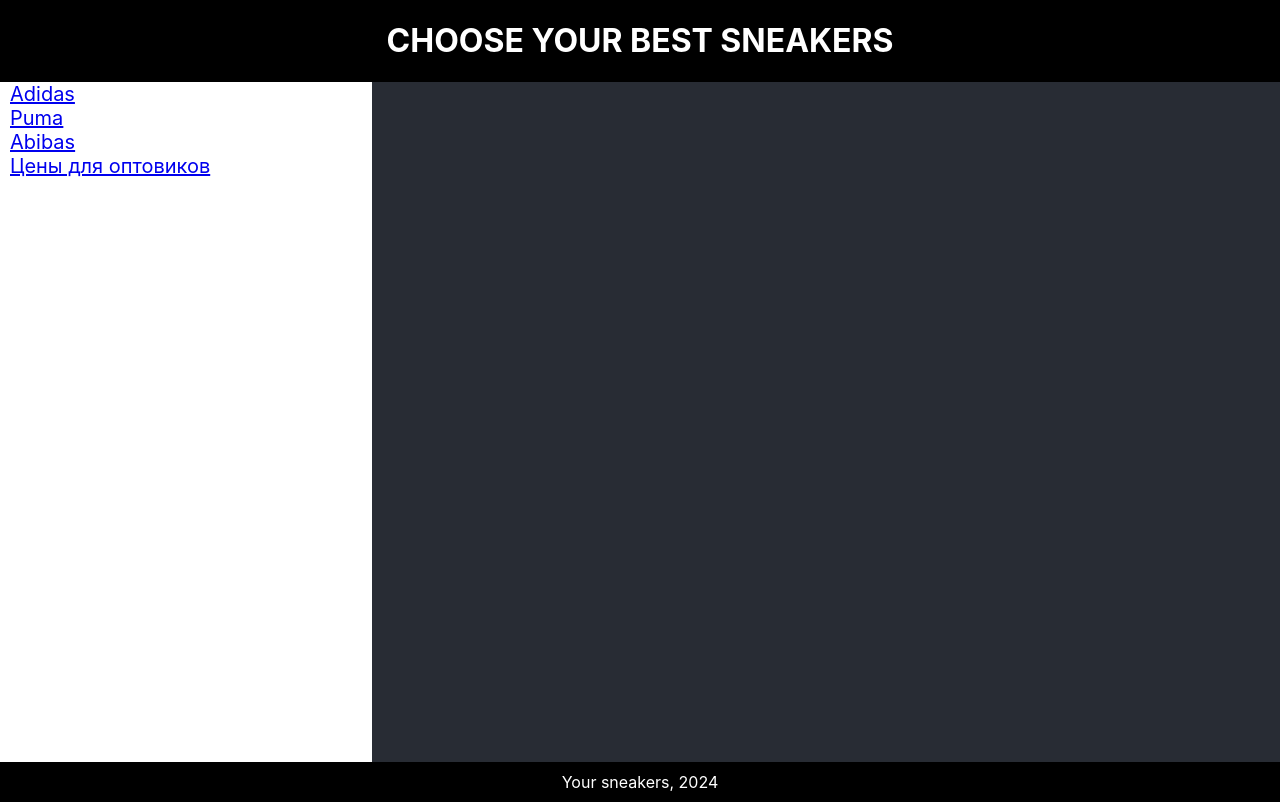
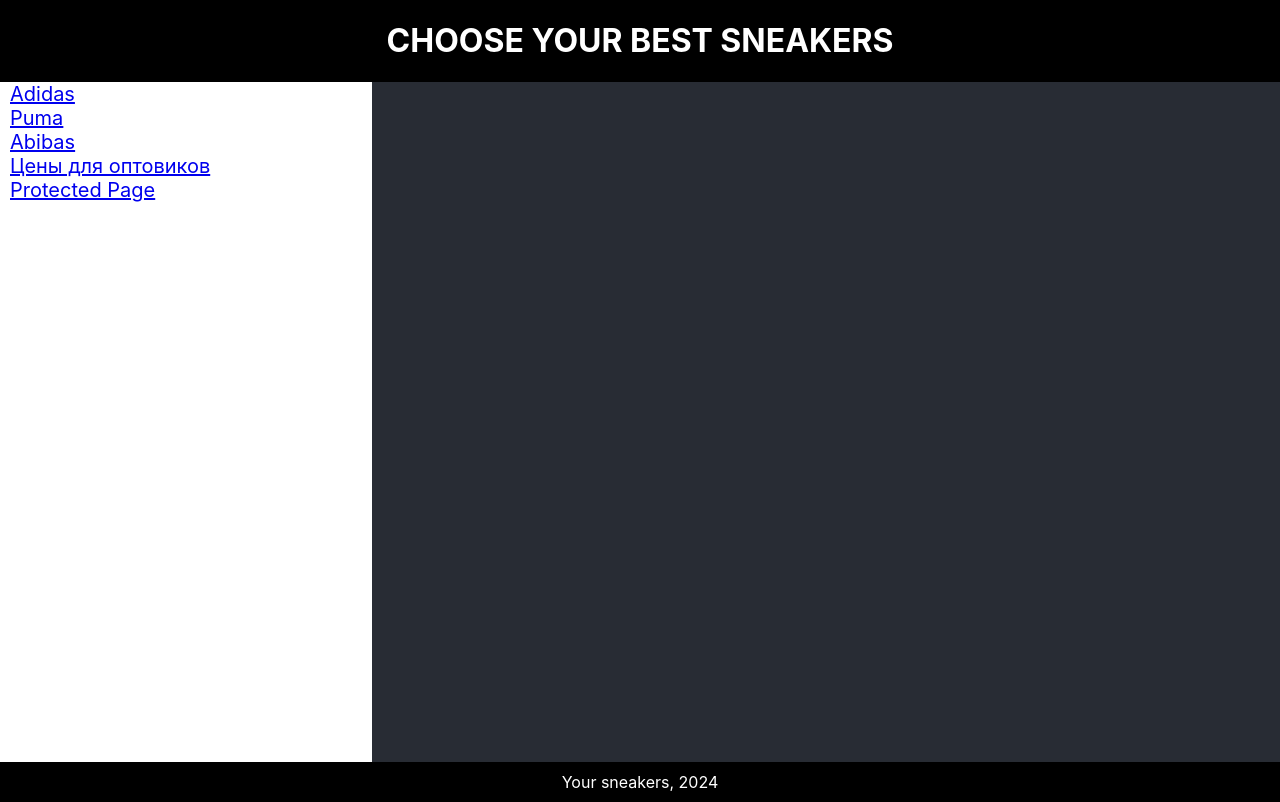
Before and after one commit to eliseevais/10-1-microtasks, a React (Create React App) app: page / in a window 1280 px wide. Built offline with nearby package versions, Linux system fonts and the light colour scheme.

Commit message:
sprint04 week03 lesson12: Protected route part 1

```diff
--- a/src/App.tsx
+++ b/src/App.tsx
@@ -1,14 +1,14 @@
 import React from 'react';
 import styles from './components/Site.module.css';
-import {NavLink} from 'react-router-dom';
+import {NavLink, Outlet} from 'react-router-dom';
 import {Styles} from './components/pages/styles';
-import {Outlet} from "react-router-dom";
 
 const PATH = {
   Adidas: '/adidas',
   Puma: '/puma',
   Abibas: '/abibas',
-  Prices: '/prices'
+  Prices: '/prices',
+  ProtectedPage: '/protectedPage'
 } as const
 
 function App() {
@@ -18,30 +18,21 @@
       <div className={styles.body}>
         <div className={styles.nav}>
 
-          <Styles.NavWrapper><NavLink to={PATH.Adidas}>Adidas</NavLink></Styles.NavWrapper>
-          <Styles.NavWrapper><NavLink to={PATH.Puma}>Puma</NavLink></Styles.NavWrapper>
-          <Styles.NavWrapper><NavLink to={PATH.Abibas}>Abibas</NavLink></Styles.NavWrapper>
-          <Styles.NavWrapper><NavLink to={PATH.Prices}>Цены для оптовиков</NavLink></Styles.NavWrapper>
+          <Styles.NavWrapper><NavLink
+            to={PATH.Adidas}>Adidas</NavLink></Styles.NavWrapper>
+          <Styles.NavWrapper><NavLink
+            to={PATH.Puma}>Puma</NavLink></Styles.NavWrapper>
+          <Styles.NavWrapper><NavLink
+            to={PATH.Abibas}>Abibas</NavLink></Styles.NavWrapper>
+          <Styles.NavWrapper><NavLink to={PATH.Prices}>Цены для
+            оптовиков</NavLink></Styles.NavWrapper>
+          <Styles.NavWrapper><NavLink to={PATH.ProtectedPage}>Protected
+            Page</NavLink></Styles.NavWrapper>
 
         </div>
 
         <div className={styles.content}>
-          <Outlet />
-
-          {/*<Routes>*/}
-          {/*  <Route path={'/'} element={<Navigate to={PATH.Adidas}/>}/>*/}
-
-          {/*  <Route path={PATH.Adidas} element={<Adidas/>}/>*/}
-          {/*  <Route path={PATH.Puma} element={<Puma/>}/>*/}
-          {/*  <Route path={PATH.Abibas} element={<Abibas/>}/>*/}
-          {/*  <Route path={PATH.Prices} element={<Prices/>}/>*/}
-
-          {/*  <Route path={'/:model/:id/'} element={<Model/>}/>*/}
-
-          {/*  <Route path={'/*'} element={<Error404/>}/>*/}
-          {/*  <Route path={PATH.Adidas + '/*'} element={<Error404/>}/>*/}
-
-          {/*</Routes>*/}
+          <Outlet/>
         </div>
       </div>
       <div className={styles.footer}>Your sneakers, 2024</div>
--- /dev/null
+++ b/src/components/pages/ProtectedPage.tsx
@@ -0,0 +1,10 @@
+type Props = {
+
+};
+export const ProtectedPage = (props: Props) => {
+  return (
+    <div>
+      <span>Protected Page</span>
+    </div>
+  );
+};
--- /dev/null
+++ b/src/routes/protectedRoute.tsx
@@ -0,0 +1,20 @@
+import React, {ReactNode} from "react";
+import {Navigate} from "react-router-dom";
+
+type Props = {
+  children: ReactNode
+};
+export const ProtectedRoute = ({children}: Props) => {
+
+  const isLogged = false
+
+  return (
+    <div>
+      {
+        isLogged
+          ? children
+          : <Navigate to={'/error'}/>
+      }
+    </div>
+  );
+};
--- a/src/routes/router.tsx
+++ b/src/routes/router.tsx
@@ -5,15 +5,17 @@
 import {Adidas} from "../components/pages/Adidas";
 import {Puma} from "../components/pages/Puma";
 import {Prices} from "../components/pages/Prices";
-import {Model} from "../components/pages/Model";
 import {Abibas} from "../components/pages/Abibas";
-import {Crosses} from "../components/pages/Crosses";
+import {ProtectedRoute} from "./protectedRoute";
+import {ProtectedPage} from "../components/pages/ProtectedPage";
 
 const PATH = {
   Adidas: '/adidas',
   Puma: '/puma',
   Abibas: '/abibas',
-  Prices: '/prices'
+  Prices: '/prices',
+  ProtectedPage: '/protectedPage',
+  Error: '/error'
 } as const
 
 export const router = createBrowserRouter([
@@ -38,10 +40,18 @@
         path: PATH.Prices,
         element: <Prices/>
       },
-      // {
-      //   path: '/:model/:id/',
-      //   element: <Model/>
-      // }
+      {
+        path: PATH.ProtectedPage,
+        element: (
+          <ProtectedRoute>
+            <ProtectedPage/>
+          </ProtectedRoute>
+        )
+      },
+      {
+        path: PATH.Error,
+        element: <Error404/>
+      },
     ]
   },
 ]);
```
